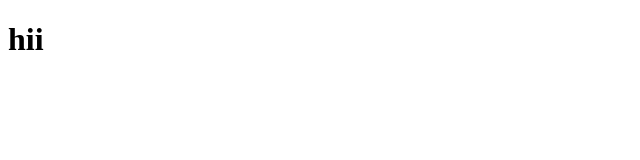
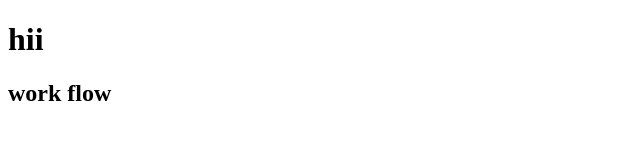
Before and after one commit to Bana123dol/centralised2025, a plain HTML site: page index.html in a window 1280 px wide. Shown: the whole page, without its empty margins (0-640 px from the left). Drawn offline with Linux system fonts and the light colour scheme.

Commit message:
Update index.html

```diff
--- a/index.html
+++ b/index.html
@@ -8,5 +8,6 @@
 </head>
 <body>
    <h1>hii</h1>
+    <h2>work flow</h2>
 </body>
 </html>
```
